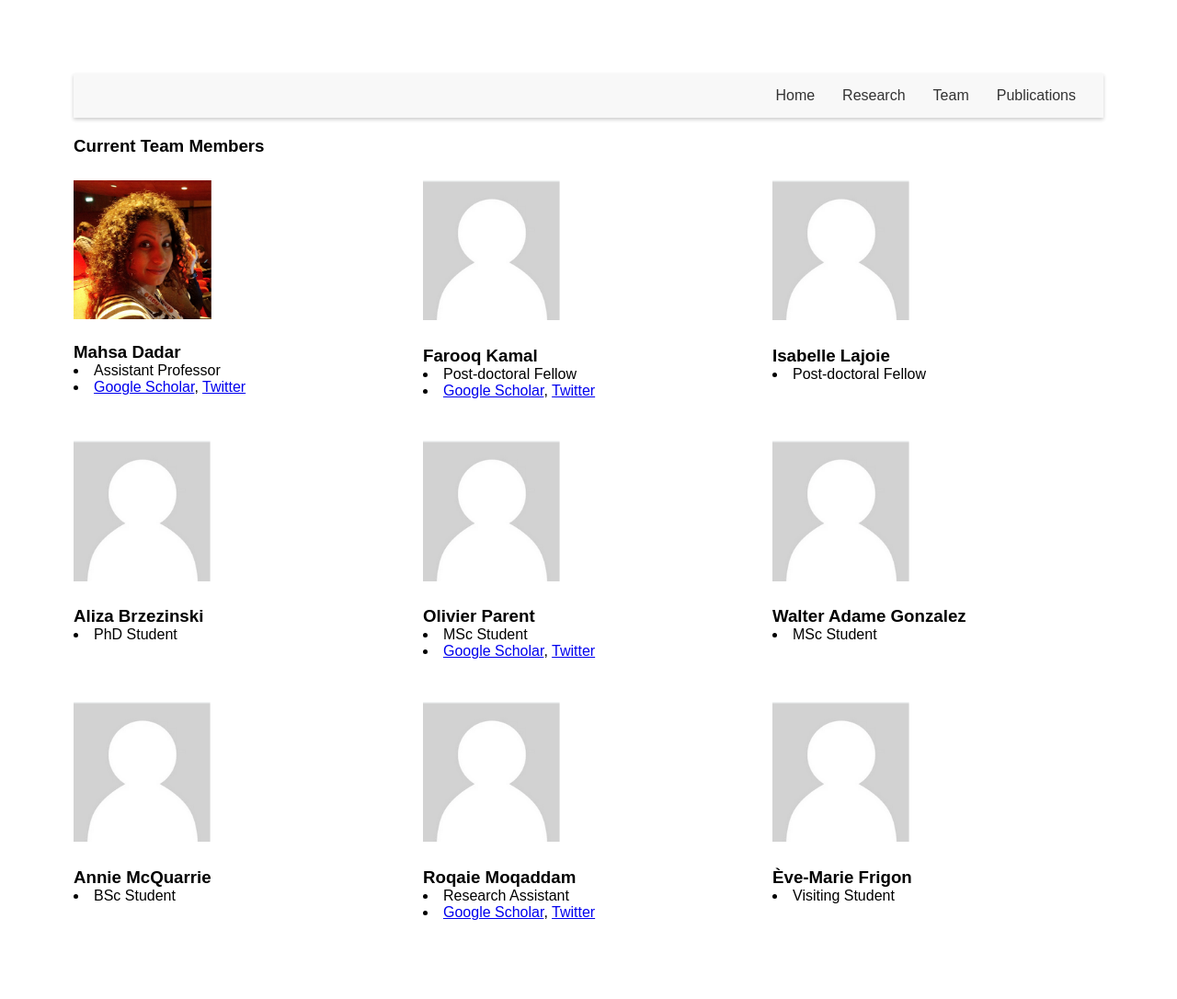
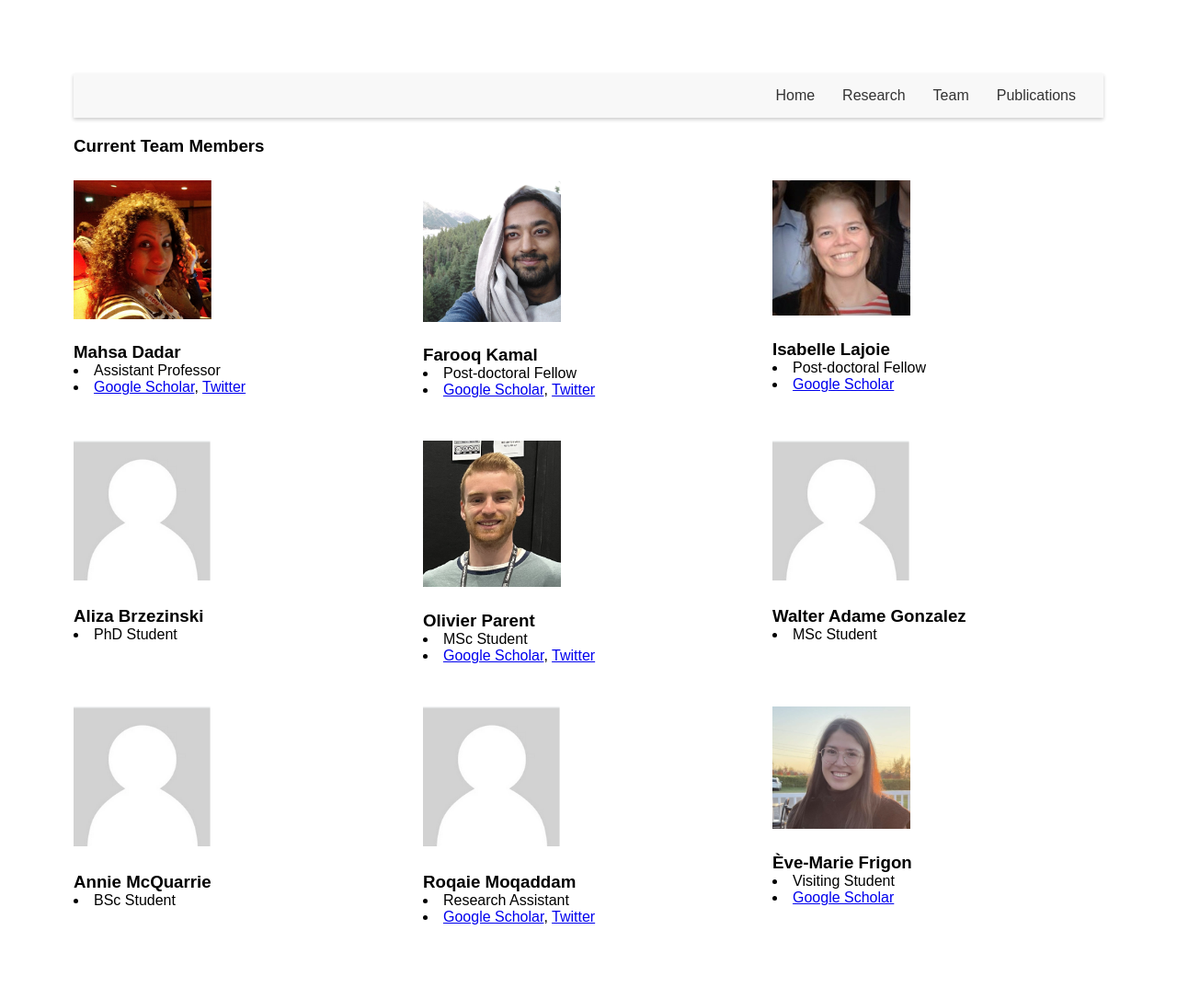
Before and after one commit to VANDAlab/VANDAlab.github.io, a Jekyll site: the page team.html, which Jekyll copies as it is, in a window 1280 px wide. Shown: the whole page at 92% size. Built offline with Jekyll 4.4.1, drawn with Linux system fonts in a browser that asks for light colours.

Commit message:
Update team.html

```diff
--- a/team.html
+++ b/team.html
@@ -31,7 +31,7 @@
 
 
 <div class="person">
-    <img src="team/empty.png" alt="empty">
+    <img src="team/farooq.jpg" alt="empty">
     <h3>Farooq Kamal</h3>
     <li>Post-doctoral Fellow</li>
    <li> <a href="https://scholar.google.ca/citations?user=FhnaDhAAAAAJ&hl=en" target="_blank">Google Scholar</a>,
@@ -39,9 +39,10 @@
 </div>
 
   <div class="person">
-    <img src="team/empty.png" alt="empty">
+    <img src="team/isabelle.jpg" alt="empty">
     <h3>Isabelle Lajoie</h3>
     <li>Post-doctoral Fellow</li>
+     <li> <a href="https://scholar.google.com/citations?user=axwnu5UAAAAJ&hl=fr" target="_blank">Google Scholar</a>  </li>
 </div>
 
   <div class="person">
@@ -51,10 +52,10 @@
 </div>
 
   <div class="person">
-    <img src="team/empty.png" alt="empty">
+    <img src="team/olivier.jpg" alt="empty">
     <h3>Olivier Parent</h3>
     <li>MSc Student</li>
-     <li> <a href="https://scholar.google.com/citations?user=N8EStO0AAAAJ&hl=en" target="_blank">Google Scholar</a>,
+     <li> <a href="https://scholar.google.com/citations?user=bfEmYpEAAAAJ&hl=en" target="_blank">Google Scholar</a>,
           <a href="https://twitter.com/oparent41">Twitter</a> </li>
 </div>
 
@@ -76,14 +77,13 @@
     <li>Research Assistant</li>
       <li> <a href="https://scholar.google.com/citations?hl=en&user=TZjSLSIAAAAJ" target="_blank">Google Scholar</a>,
           <a href="https://twitter.com/RoqaMoqa">Twitter</a> </li>
-
-
-</div>
+ </div>
 
     <div class="person">
-    <img src="team/empty.png" alt="empty">
+    <img src="team/evemarie.jpg" alt="empty">
     <h3>Ève-Marie Frigon</h3>
     <li>Visiting Student</li>
+    <li> <a href="https://scholar.google.com/citations?view_op=list_works&hl=fr&user=BytSs6kAAAAJ" target="_blank">Google Scholar</a></li>
 </div>
 
 </div>
```
